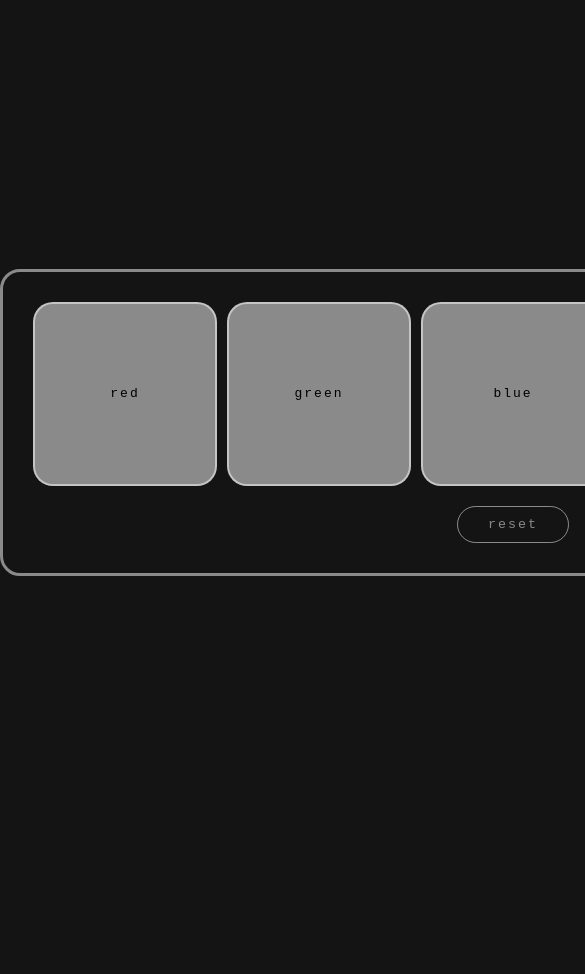
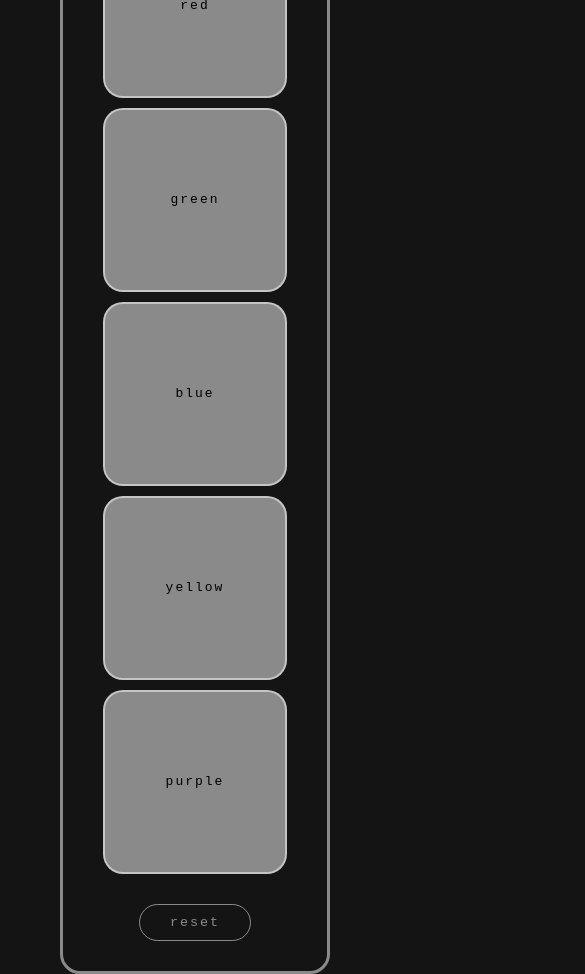
Before and after one commit to lkkrd/-09, a plain HTML site: page index.html in a window 390 px wide. Shown: the top 974 px of the page, 585 px wide, since content can reach past the window. Before the commit the page ends 844 px from the top, so only its background shows below. Drawn offline with Linux system fonts and the light colour scheme.

Commit message:
dodane media queries

```diff
--- a/index.html
+++ b/index.html
@@ -1,7 +1,16 @@
 <!DOCTYPE html>
 <html lang="en">
   <head>
-    <link rel="stylesheet" href="style.css" />
+    <link
+      media="screen and (max-width: 1050px)"
+      rel="stylesheet"
+      href="style-small-screen.css"
+    />
+    <link
+      media="screen and (min-width: 1050px)"
+      rel="stylesheet"
+      href="style-big-screen.css"
+    />
     <meta charset="UTF-8" />
     <meta http-equiv="X-UA-Compatible" content="IE=edge" />
     <meta name="viewport" content="width = initial-scale=1.0" />
--- /dev/null
+++ b/style-big-screen.css
@@ -0,0 +1,71 @@
+:root {
+  --main-color: rgba(255, 255, 255, 0.5);
+}
+
+body {
+  user-select: none;
+  box-sizing: border-box;
+  font-family: monospace;
+  letter-spacing: 2px;
+  overflow: hidden;
+  margin: 0;
+  padding: 0;
+  background-color: rgb(20, 20, 20);
+}
+main {
+  width: 100vw;
+  height: 100vh;
+  display: flex;
+  justify-content: space-evenly;
+  align-items: center;
+}
+button {
+  padding-block: 10px;
+  padding-inline: 30px;
+  border: 1px solid var(--main-color);
+  border-radius: 20px;
+  background-color: rgba(255, 255, 255, 0);
+  color: var(--main-color);
+  font-family: inherit;
+  letter-spacing: inherit;
+}
+button:hover {
+  cursor: pointer;
+  background-color: black;
+}
+.btn {
+  display: flex;
+  justify-content: center;
+  padding-top: 20px;
+}
+
+.container {
+  padding: 30px;
+  border: 3px solid var(--main-color);
+  border-radius: 20px;
+}
+
+.boxes {
+  gap: 10px;
+  padding: 0px;
+  position: relative;
+  display: flex;
+  justify-content: center;
+  align-items: center;
+}
+.box {
+  padding: 40px;
+  width: 100px;
+  height: 100px;
+  display: flex;
+  align-items: center;
+  justify-content: center;
+  background-color: rgba(255, 255, 255, 0.5);
+  border: 2px solid var(--main-color);
+  border-radius: 20px;
+}
+.box:hover {
+  background-color: black !important;
+  color: wheat;
+  cursor: pointer;
+}
--- a/style.css
+++ b/style-small-screen.css
@@ -3,6 +3,7 @@
 }
 
 body {
+  user-select: none;
   box-sizing: border-box;
   font-family: monospace;
   letter-spacing: 2px;
@@ -45,14 +46,13 @@ button:hover {
 }
 
 .boxes {
-  gap: 10px;
   padding: 0px;
   position: relative;
-  display: flex;
   justify-content: center;
   align-items: center;
 }
 .box {
+  margin: 10px;
   padding: 40px;
   width: 100px;
   height: 100px;
```
